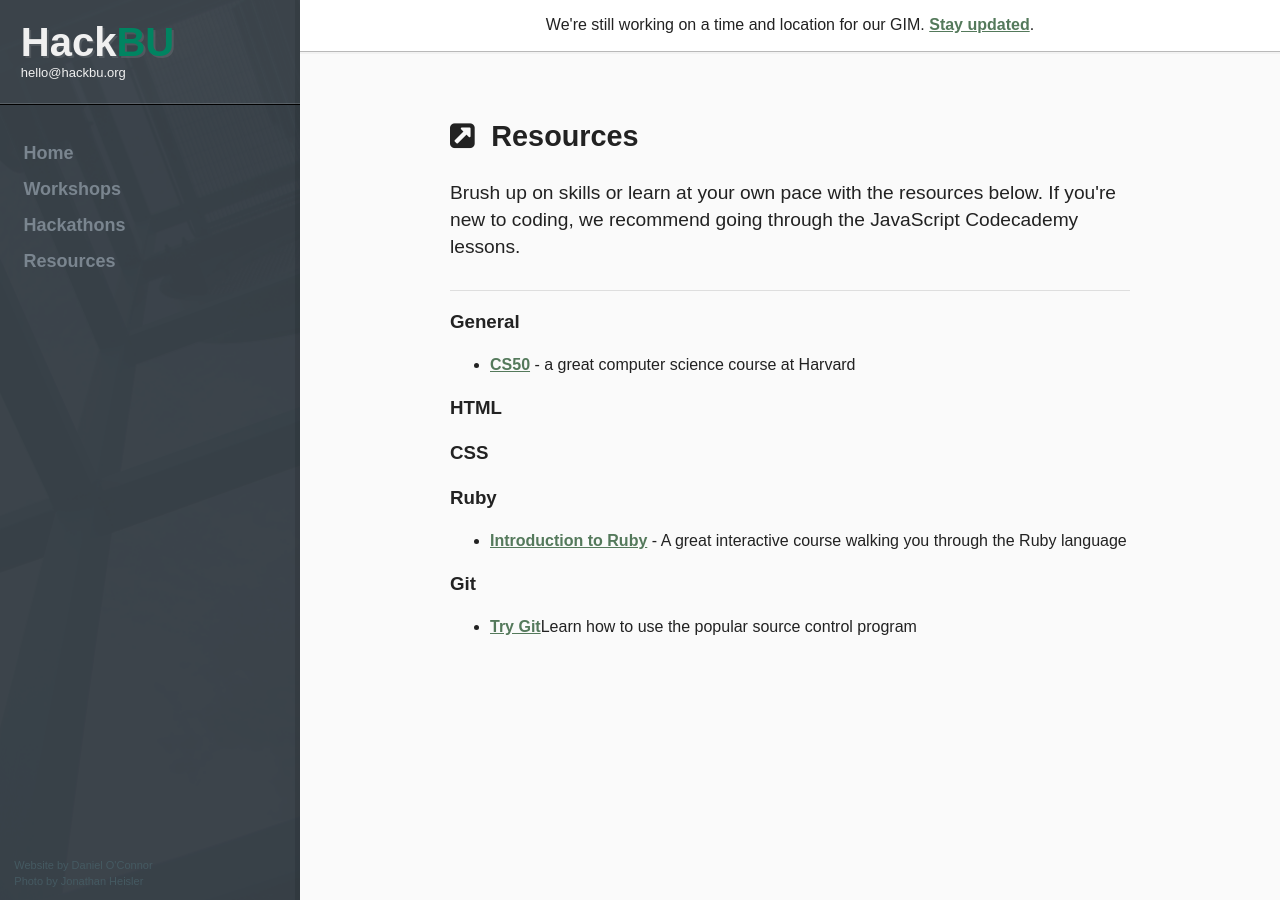
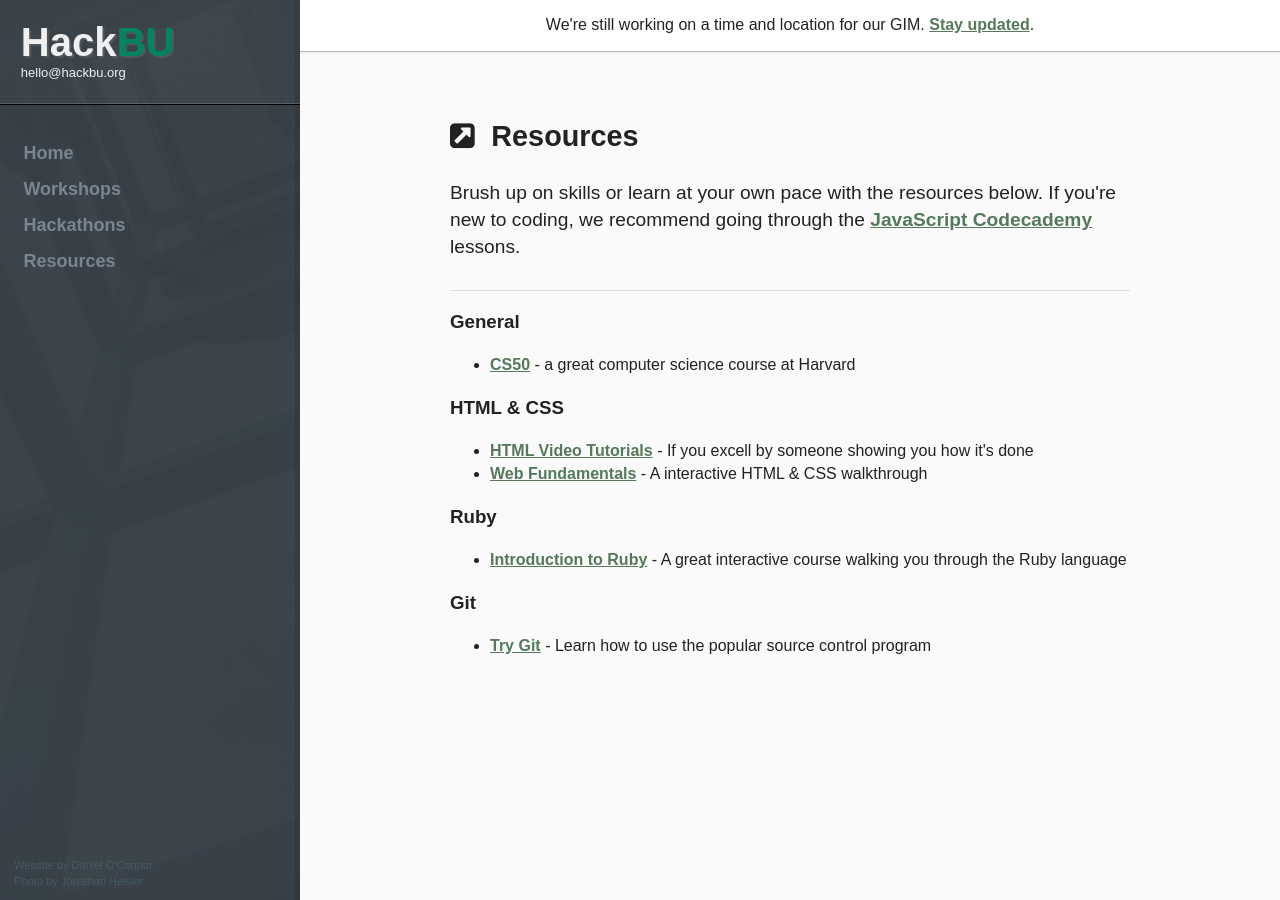
Before and after one commit to hackbinghamton/hackbinghamton.github.io, a Jekyll site: the page built from resources/index.html, in a window 1280 px wide. Built offline with Jekyll 4.4.1, drawn with Linux system fonts in a browser that asks for light colours; nearby versions of some CDN libraries.

Commit message:
Fixes and more resources added

```diff
--- a/resources/index.html
+++ b/resources/index.html
@@ -6,7 +6,7 @@ description: Brush up on skills or learn at your own pace with these resources.
 
 <div class="article article-introduction">
 	<h2><i class="fa fa-external-link-square"></i> Resources</h2>
-	<p>Brush up on skills or learn at your own pace with the resources below. If you're new to coding, we recommend going through the JavaScript Codecademy lessons.</p>
+	<p>Brush up on skills or learn at your own pace with the resources below. If you're new to coding, we recommend going through the <a href="http://www.codecademy.com/courses/getting-started-v2/0/1?curriculum_id=506324b3a7dffd00020bf661">JavaScript Codecademy</a> lessons.</p>
 </div>
 
 <h3>General</h3>
@@ -14,13 +14,17 @@ description: Brush up on skills or learn at your own pace with these resources.
 	<li><a href="https://cs50.harvard.edu/">CS50</a> - a great computer science course at Harvard</li>
 </ul>
 
-<h3>HTML</h3>
-<h3>CSS</h3>
+<h3>HTML &amp; CSS</h3>
+<ul>
+	<li><a href="https://www.youtube.com/playlist?list=PL5197F04B1F3EF3C1">HTML Video Tutorials</a> - If you excell by someone showing you how it's done</li>
+	<li><a href="http://www.codecademy.com/tracks/web">Web Fundamentals</a> - A interactive HTML &amp; CSS walkthrough</li>
+</ul>
+
 <h3>Ruby</h3>
 <ul>
 	<li><a href="http://www.codecademy.com/tracks/ruby">Introduction to Ruby</a> - A great interactive course walking you through the Ruby language</li>
 </ul>
 <h3>Git</h3>
 <ul>
-	<li><a href="https://www.codeschool.com/courses/try-git">Try Git</a>Learn how to use the popular source control program</li>
+	<li><a href="https://www.codeschool.com/courses/try-git">Try Git</a> - Learn how to use the popular source control program</li>
 </ul>
```
